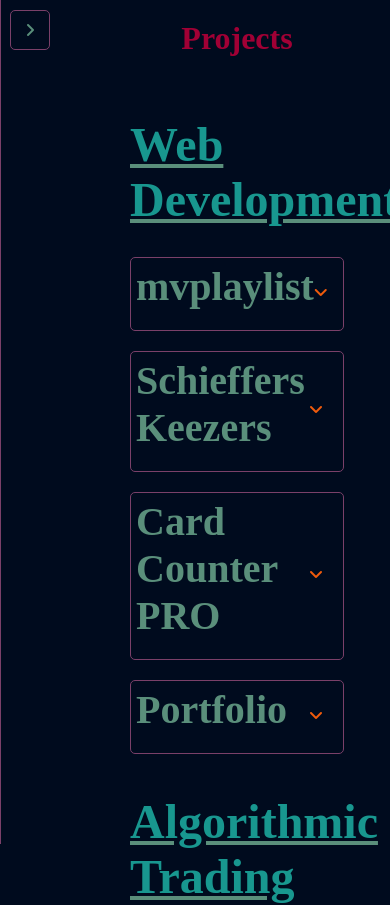
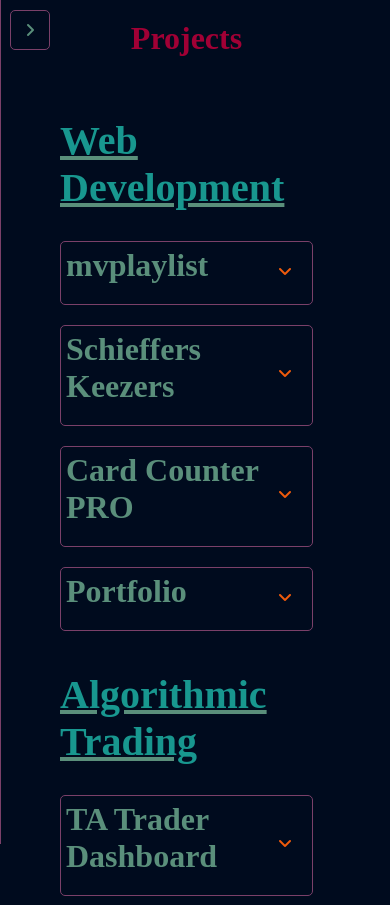
Before and after one commit to danielxhogan/portfolio22, a Next.js app: page /projects in a window 390 px wide. Shown: the top 905 px of the page. Built offline with nearby package versions, Linux system fonts and the light colour scheme.

Commit message:
add mobile responsiveness

```diff
--- a/styles/DevSection.module.css
+++ b/styles/DevSection.module.css
@@ -22,6 +22,12 @@
   font-size: 3rem;
 }
 
+@media only screen and (max-width: 400px) {
+  .main h2 {
+    font-size: 2.5rem;
+  }
+}
+
 .header {
   margin-bottom: 30px;
   text-decoration: underline;
--- a/styles/Project.module.css
+++ b/styles/Project.module.css
@@ -7,6 +7,12 @@
 
 .main h3 {
   font-size: 2.5rem;
+}
+
+@media only screen and (max-width: 400px) {
+  .main h3 {
+    font-size: 2rem;
+  }
 }
 
 .main h4 {
@@ -52,8 +58,15 @@
 }
 
 @media only screen and (max-width: 700px) {
+  .content.shown {
+    gap: 15px;
+  }
+}
+
+@media only screen and (max-width: 600px) {
   .content {
-    gap: 15px;
+    flex-direction: column;
+    align-items: center;
   }
 }
 
--- a/styles/Projects.module.css
+++ b/styles/Projects.module.css
@@ -63,11 +63,6 @@
 @media only screen and (max-width: 500px) {
   .content {
     width: 70%;
+    margin-left: 50px;
   }
 }
-
-@media only screen and (max-width: 450px) {
-  .content {
-    width: 60%;
-  }
-}
```
